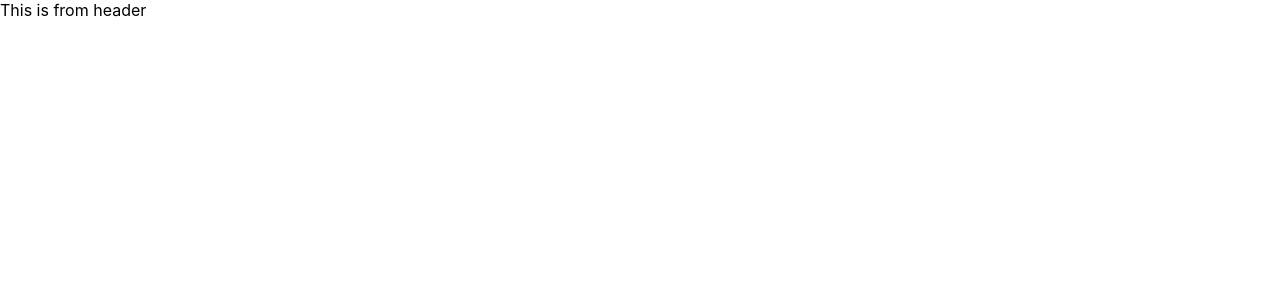
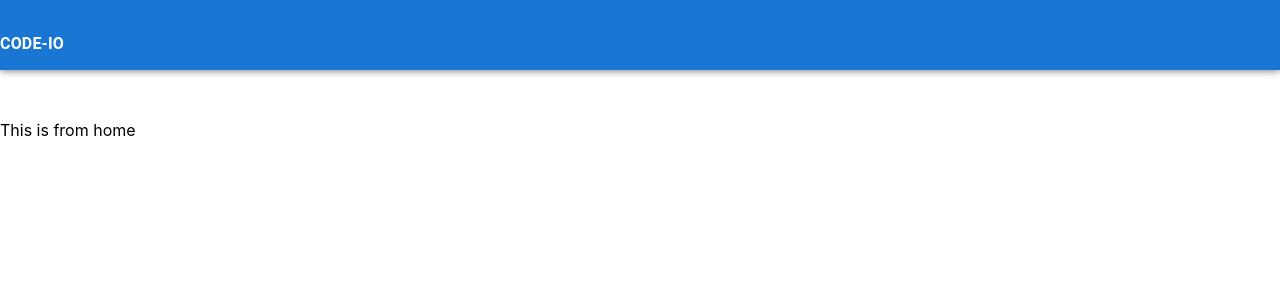
Before and after one commit to lakshyarawat1/CODE-IO, a React (Create React App) app in the folder client/: page / in a window 1280 px wide. Shown: the top 300 px of the page. Built offline with nearby package versions, Linux system fonts and the light colour scheme.

Commit message:
created home component

```diff
--- a/client/package.json
+++ b/client/package.json
@@ -3,11 +3,17 @@
   "version": "0.1.0",
   "private": true,
   "dependencies": {
+    "@emotion/react": "^11.10.0",
+    "@emotion/styled": "^11.10.0",
+    "@mui/icons-material": "^5.10.2",
+    "@mui/material": "^5.10.1",
     "@testing-library/jest-dom": "^5.16.5",
     "@testing-library/react": "^13.3.0",
     "@testing-library/user-event": "^13.5.0",
+    "axios": "^0.27.2",
     "react": "^18.2.0",
     "react-dom": "^18.2.0",
+    "react-multi-carousel": "^2.8.2",
     "react-scripts": "5.0.1",
     "web-vitals": "^2.1.4"
   },
--- a/client/src/App.js
+++ b/client/src/App.js
@@ -1,10 +1,12 @@
 import './App.css';
 import Header from './components/header/Header.jsx'
+import Home from './components/home/Home.jsx'
 
 function App() {
   return (
     <div>
       <Header />
+      <Home />
     </div>
   );
 }
--- a/client/src/components/header/Header.jsx
+++ b/client/src/components/header/Header.jsx
@@ -1,11 +1,26 @@
+import {AppBar,  Box, Typography, styled } from '@mui/material'
 
+const Tagline = styled(Typography)`
+    font-weight : 600;
+`
+
+const MyNavBar = styled(AppBar)`
+    height : 70px;
+    padding-top : 2em
+`
 
 const Header = () => {
     return (
-        <div>
-            This is from header
-        </div>
+        <>
+            <MyNavBar>
+                 <Box>
+                    <Tagline>
+                        CODE-IO
+                    </Tagline>
+                </Box>
+            </MyNavBar>
+        </>
     )
 }
 
-export default Header
+export default Header;
--- /dev/null
+++ b/client/src/components/home/Home.jsx
@@ -0,0 +1,11 @@
+
+
+const Home = () => {
+    return (
+        <div style={{ marginTop: 120 }}>
+            This is from home
+        </div>
+    )
+}
+
+export default Home
```
Also changed, not shown: 1 other file (tests, documents, lock files or other folders).
